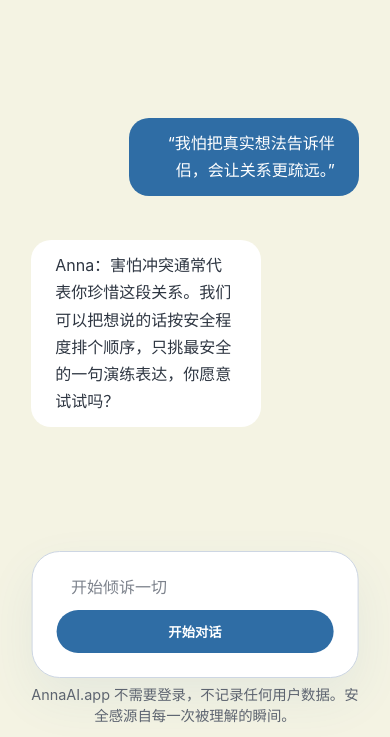
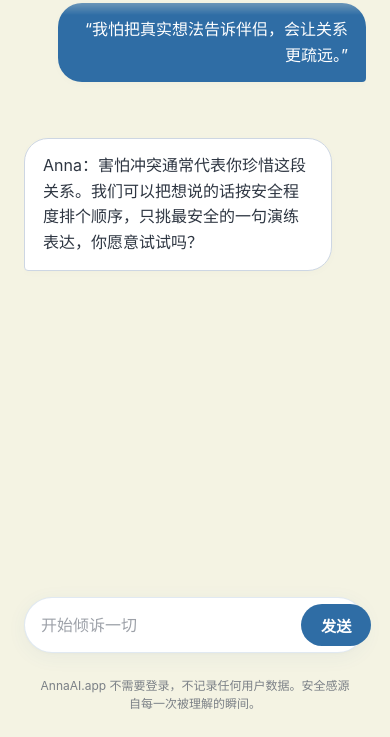
Before and after one commit to fengyiqicoder/AnnaAi.App-Website, a plain HTML site: page index.html in a window 390 px wide. Shown: the part 107-844 px from the top of the page. Drawn offline with Linux system fonts and the light colour scheme.

Commit message:
更新 index.html 文件，重构页面布局和样式，优化聊天框和对话气泡的交互体验，添加平滑过渡效果，提升用户体验。

```diff
--- a/index.html
+++ b/index.html
@@ -46,18 +46,21 @@
         .page {
             width: min(1120px, 100% - clamp(var(--space-2), 8vw, var(--space-6)));
             padding-top: clamp(var(--space-2), 4vh, var(--space-4));
-            padding-bottom: clamp(var(--space-2), 4vh, var(--space-4));
+            /* padding-bottom removed to let flex layout handle it */
             display: flex;
             flex-direction: column;
-            height: 100vh;
+            height: 100vh; /* Fallback */
+            height: 100dvh;
             position: relative;
+            margin: 0 auto;
         }
 
         header {
             display: flex;
             justify-content: space-between;
             align-items: center;
-            margin-bottom: clamp(var(--space-2), 3vh, var(--space-3));
+            margin-bottom: clamp(var(--space-1), 2vh, var(--space-3));
+            flex-shrink: 0;
         }
 
         .logo {
@@ -79,10 +82,23 @@
             flex: 1;
             display: flex;
             flex-direction: column;
-            justify-content: center;
+            /* justify-content: center; removed to allow scrolling from top if needed, or keep centered if content is small */
+            justify-content: flex-start;
             align-items: center;
             text-align: center;
-            padding-bottom: clamp(180px, 20vh, 220px);
+            overflow-y: auto;
+            padding-bottom: var(--space-2);
+            /* Custom scrollbar hiding */
+            scrollbar-width: none; /* Firefox */
+            -ms-overflow-style: none;  /* IE 10+ */
+
+            /* Smooth fading at the top */
+            -webkit-mask-image: linear-gradient(to bottom, transparent 0%, black 40px, black calc(100% - 20px), transparent 100%);
+            mask-image: linear-gradient(to bottom, transparent 0%, black 40px, black calc(100% - 20px), transparent 100%);
+        }
+
+        main::-webkit-scrollbar {
+            display: none;  /* Chrome Safari */
         }
 
         .hero {
@@ -90,6 +106,8 @@
             display: flex;
             flex-direction: column;
             gap: var(--space-1);
+            margin-top: auto;
+            margin-bottom: auto;
         }
 
         .eyebrow {
@@ -117,29 +135,50 @@
             display: none;
         }
 
+        .bottom-section {
+            flex-shrink: 0;
+            width: 100%;
+            display: flex;
+            flex-direction: column;
+            align-items: center;
+            padding-bottom: clamp(var(--space-2), 4vh, var(--space-4));
+            background: linear-gradient(to top, var(--eggshell) 90%, rgba(244, 243, 227, 0));
+            z-index: 10;
+        }
+
         .talk-box {
-            position: absolute;
-            left: 50%;
-            bottom: clamp(var(--space-4), 7vh, var(--space-6));
-            transform: translateX(-50%);
-            width: min(560px, calc(100% - 48px));
+            position: relative;
+            width: min(600px, 100%);
             display: flex;
             align-items: center;
             gap: var(--space-1);
             background: #fff;
+            border-radius: 24px; /* Slightly less rounded for a modern look, or keep pill */
             border-radius: 999px;
-            border: 1px solid var(--outline);
-            padding: 10px 10px 10px 20px;
-            box-shadow: 0 20px 50px rgba(47, 109, 165, 0.08);
+            border: 1px solid rgba(47, 109, 165, 0.15);
+            padding: 8px 8px 8px 24px;
+            box-shadow:
+                0 4px 20px rgba(47, 109, 165, 0.06),
+                0 1px 3px rgba(0, 0, 0, 0.02);
+            transition: all 0.3s cubic-bezier(0.16, 1, 0.3, 1);
+        }
+
+        .talk-box:focus-within {
+            transform: translateY(-2px);
+            box-shadow:
+                0 12px 32px rgba(47, 109, 165, 0.12),
+                0 2px 8px rgba(47, 109, 165, 0.04);
+            border-color: rgba(47, 109, 165, 0.3);
         }
 
         .talk-input {
             flex: 1;
             border: none;
             background: transparent;
-            font-size: 1rem;
+            font-size: 1.05rem;
             color: var(--text-primary);
             font-family: inherit;
+            padding: 8px 0;
         }
 
         .talk-input:focus {
@@ -148,7 +187,7 @@
 
         .talk-input::placeholder {
             color: var(--text-secondary);
-            opacity: 0.8;
+            opacity: 0.6;
         }
 
         .talk-button {
@@ -157,9 +196,11 @@
             background: var(--blue);
             color: #fff;
             font-weight: 600;
-            padding: var(--space-1) var(--space-2);
+            padding: 12px 28px;
+            font-size: 1rem;
             cursor: pointer;
-            transition: background-color 0.2s ease;
+            transition: background-color 0.2s ease, transform 0.1s ease;
+            flex-shrink: 0;
         }
 
         .talk-button:hover,
@@ -168,38 +209,70 @@
             outline: none;
         }
 
+        .talk-button:active {
+            transform: scale(0.96);
+        }
+
         .dialog-gallery {
-            width: min(960px, 100% - clamp(var(--space-2), 8vw, var(--space-6)));
+            width: min(960px, 100%);
             display: flex;
             justify-content: center;
+            /* margin-top: auto; removed to allow better flow */
+            margin-bottom: var(--space-2);
         }
 
         .dialog-stage {
             width: 100%;
-            min-height: clamp(320px, 48vh, 420px);
+            /* min-height removed to let it grow naturally */
             display: flex;
             flex-direction: column;
             gap: var(--space-1);
-            justify-content: center;
+            justify-content: flex-end; /* Bubbles start from bottom if space allows */
             padding-block: var(--space-1);
+            transition: transform 0.8s cubic-bezier(0.2, 0.8, 0.2, 1), opacity 0.8s ease;
+        }
+
+        .dialog-stage.exit {
+            transform: translateY(-100vh); /* Move up off screen */
+            opacity: 0;
+        }
+
+        .real-chat {
+            width: 100%;
+            display: none; /* Hidden by default */
+            flex-direction: column;
+            gap: var(--space-2);
+            padding-top: var(--space-2);
+        }
+
+        .real-chat.active {
+            display: flex;
+            animation: fadeIn 0.5s ease forwards;
+        }
+
+        @keyframes fadeIn {
+            from { opacity: 0; transform: translateY(20px); }
+            to { opacity: 1; transform: translateY(0); }
         }
 
         .flow-lines {
             width: 100%;
             display: flex;
             flex-direction: column;
-            gap: var(--space-1);
+            gap: var(--space-2); /* Increased gap for better readability */
         }
 
         .bubble {
-            max-width: 70%;
-            padding: var(--space-1) var(--space-2);
-            border-radius: 20px;
-            line-height: 1.7;
+            max-width: 85%;
+            padding: 16px 24px;
+            border-radius: 24px;
+            line-height: 1.6;
             opacity: 0;
-            transform: translateY(10px);
-            transition: opacity 0.4s ease, transform 0.4s ease;
+            transform: translateY(20px);
+            transition: opacity 0.5s cubic-bezier(0.2, 0.8, 0.2, 1), transform 0.5s cubic-bezier(0.2, 0.8, 0.2, 1);
             background: #fff;
+            box-shadow: 0 2px 8px rgba(0,0,0,0.02);
+            font-size: 1.05rem;
         }
 
         .bubble--visible {
@@ -213,6 +286,7 @@
             color: #fff;
             margin-left: auto;
             text-align: right;
+            border-bottom-right-radius: 4px;
         }
 
         .bubble--anna {
@@ -221,34 +295,60 @@
             color: var(--text-primary);
             margin-right: auto;
             text-align: left;
+            border-bottom-left-radius: 4px;
+            border: 1px solid var(--outline);
         }
 
         footer {
-            position: absolute;
-            left: 50%;
-            bottom: var(--space-1);
-            transform: translateX(-50%);
-            width: min(720px, 100% - clamp(var(--space-2), 8vw, var(--space-6)));
+            width: min(720px, 100%);
             text-align: center;
             color: var(--text-secondary);
-            font-size: 0.9rem;
+            font-size: 0.85rem;
+            margin-top: var(--space-2);
+            opacity: 0.8;
+            line-height: 1.5;
         }
 
         @media (max-width: 720px) {
+            .page {
+                width: 100%;
+                padding: clamp(var(--space-2), 2vh, var(--space-3));
+                padding-bottom: 0; /* Reset */
+            }
+
             header {
-                flex-direction: column;
-                gap: var(--space-1);
+                margin-bottom: var(--space-2);
+            }
+
+            .bottom-section {
+                padding-bottom: var(--space-2);
             }
 
             .talk-box {
-                width: min(520px, calc(100% - 32px));
-                flex-direction: column;
-                border-radius: 28px;
-                padding: var(--space-2);
+                width: 100%;
+                /* On mobile, keep it row to save vertical space, or column if needed */
+                /* Let's try row for mobile too for compactness */
+                padding: 6px 6px 6px 16px;
+            }
+
+            .talk-input {
+                font-size: 16px; /* Prevent zoom on iOS */
             }
 
             .talk-button {
-                width: 100%;
+                padding: 10px 20px;
+                font-size: 0.95rem;
+            }
+
+            .bubble {
+                max-width: 90%;
+                padding: 14px 18px;
+                font-size: 1rem;
+            }
+
+            footer {
+                font-size: 0.75rem;
+                padding: 0 var(--space-1);
             }
         }
 
@@ -273,37 +373,102 @@
 
     <main>
         <section class="dialog-gallery" aria-label="Anna 的对话案例">
-            <div class="dialog-stage" aria-live="polite">
+            <div class="dialog-stage" id="demo-stage" aria-live="polite">
                 <div class="flow-lines" id="flow-lines"></div>
             </div>
+            <div class="real-chat" id="real-chat" aria-live="polite"></div>
         </section>
     </main>
 
+    <div class="bottom-section">
         <form class="talk-box" id="talk-form" onsubmit="return false;">
             <label for="talk-input" class="sr-only">向 Anna 倾诉</label>
             <input id="talk-input" class="talk-input" type="text" placeholder="开始倾诉一切">
-        <button type="submit" class="talk-button">开始对话</button>
+            <button type="submit" class="talk-button">发送</button>
         </form>
 
         <footer>
             AnnaAI.app 不需要登录，不记录任何用户数据。安全感源自每一次被理解的瞬间。
         </footer>
     </div>
+</div>
 
 <script>
 (function(){
     const talkForm = document.getElementById('talk-form');
     const talkInput = document.getElementById('talk-input');
+    const demoStage = document.getElementById('demo-stage');
+    const realChat = document.getElementById('real-chat');
+    const mainEl = document.querySelector('main');
 
-    function redirectToChat(text){
-        const value = (text || '').trim();
-        const query = value ? ('?q=' + encodeURIComponent(value)) : '';
-        window.location.href = 'chat.html' + query;
+    let isChatStarted = false;
+
+    // 简单的 Mock API 回复
+    function mockApiReply(text) {
+        return new Promise((resolve) => {
+            setTimeout(() => {
+                resolve(`Anna：我听到了你的声音，“${text}”。这似乎对你很重要。能多跟我说说这种感觉吗？我们一起看看背后藏着什么。`);
+            }, 1500); // 模拟网络延迟
+        });
+    }
+
+    function createChatBubble(text, isUser) {
+        const bubble = document.createElement('div');
+        bubble.className = `bubble ${isUser ? 'bubble--user' : 'bubble--anna'} bubble--visible`;
+        bubble.textContent = text;
+        return bubble;
+    }
+
+    function scrollToBottom() {
+        // 滚动到底部
+        mainEl.scrollTop = mainEl.scrollHeight;
+    }
+
+    async function handleSend() {
+        const text = talkInput.value.trim();
+        if (!text) return;
+
+        // 清空输入框
+        talkInput.value = '';
+        talkInput.blur(); // 收起键盘/焦点，或者保持焦点看需求，这里先保持流畅暂不blur? 还是blur好？
+        // 保持焦点体验更好
+        talkInput.focus();
+
+        if (!isChatStarted) {
+            isChatStarted = true;
+            // 1. 隐藏 Demo
+            demoStage.classList.add('exit');
+
+            // 2. 显示真实聊天区域
+            // 等待一小会儿让动画开始
+            setTimeout(() => {
+                demoStage.style.display = 'none'; // 彻底移除占位
+                realChat.classList.add('active');
+            }, 600);
+        }
+
+        // 添加用户消息
+        const userBubble = createChatBubble(text, true);
+        realChat.appendChild(userBubble);
+        scrollToBottom();
+
+        // 模拟 AI 思考/输入中 (可选: 加个 loading 气泡)
+        // ...
+
+        // 调用 Mock API
+        try {
+            const replyText = await mockApiReply(text);
+            const aiBubble = createChatBubble(replyText, false);
+            realChat.appendChild(aiBubble);
+            scrollToBottom();
+        } catch (e) {
+            console.error(e);
+        }
     }
 
     talkForm?.addEventListener('submit', (event) => {
         event.preventDefault();
-        redirectToChat(talkInput?.value || '');
+        handleSend();
     });
 })();
 
```
Lines whose indentation alone changed are shown as unchanged.
